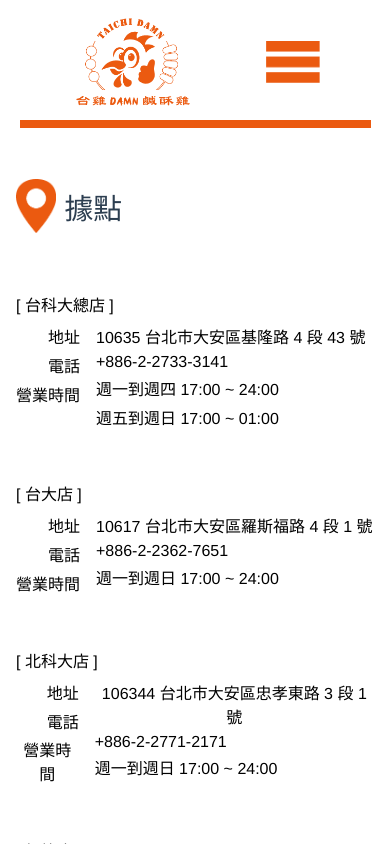
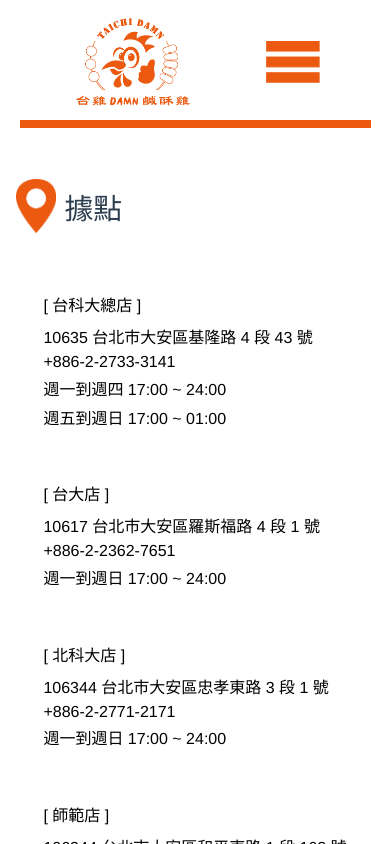
Before and after one commit to albert9052/tai-g-damn, a Vue app: page /location in a window 390 px wide. Built offline with nearby package versions, Linux system fonts and the light colour scheme; a small style sheet from the web is missing; a web font is replaced by a local one; what @fawmi/vue-google-maps would draw is missing.

Commit message:
Fixed the problem when viewing the location list on the phone, the display is horrible.

```diff
--- a/src/assets/scss/components/_location-page.scss
+++ b/src/assets/scss/components/_location-page.scss
@@ -112,11 +112,20 @@
     .location-page-content {
       .location-list {
         margin: 0;
+      }
+    }
+  }
+}
 
+@media only screen and (max-width: 460px) {
+  .location-page {
+    .location-page-content {
+      .location-list {
         .location {
-          .location__information-line {
-            .location__information-title {
-              margin: 0 0.5rem 0 0;
+          .location__information-container {
+            .location__information-title-container {
+              position: fixed;
+              visibility: hidden;
             }
           }
         }
```
Also changed, not shown: 3 other files (tests, documents, lock files or other folders).
